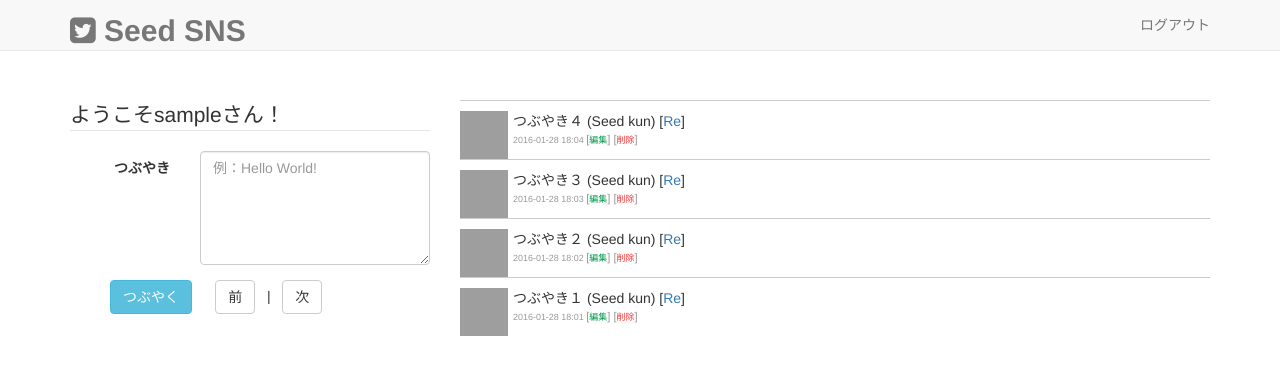
After one commit to myk30akg/seed_sns, a PHP site: page / in a window 1280 px wide. The commit adds this page. Shown: the top 375 px of the page. Run offline with PHP 8.4, Linux system fonts and the light colour scheme; the visitor is signed in with stand-in values (Sample User, id 1); some libraries are stand-ins or nearby versions; grey boxes are pictures that could not be loaded.

Commit message:
index.phpのログイン情報保持機能追加 (time等)

```diff
--- /dev/null
+++ b/index.php
@@ -0,0 +1,162 @@
+<?php
+  session_start();
+  require('dbconnect.php');
+
+  //セッションにidが存在し、かつセッションのtimeと3600秒足した値が
+  //現在時間より小さいときに、ログインしていると判定する
+  if(isset($_SESSION['id']) && $_SESSION['time'] + 3600 > time()){
+    // $_SESSIONに保存している時間更新
+    $_SESSION['time'] = time();
+
+    // ログインしているユーザーのデータをDBから取得($_SESSION['id']を使用して)
+
+    // ログインしていない場合の処理
+    $sql = sprintf('SELECT * FROM members WHERE member_id =%d',
+      mysqli_real_escape_string($db, $_SESSION['id']));
+    $record = mysqli_query($db, $sql) or die(mysqli_error($db));
+    $member = mysqli_fetch_assoc($record);
+  }else{
+    //ログインしていない
+    header('Location: login.php');
+    exit();
+  }
+ ?>
+
+
+<!DOCTYPE html>
+<html lang="ja">
+  <head>
+    <meta charset="utf-8">
+    <meta http-equiv="X-UA-Compatible" content="IE=edge">
+    <meta name="viewport" content="width=device-width, initial-scale=1">
+
+    <title>SeedSNS</title>
+
+    <!-- Bootstrap -->
+    <link href="assets/css/bootstrap.css" rel="stylesheet">
+    <link href="assets/font-awesome/css/font-awesome.css" rel="stylesheet">
+    <link href="assets/css/form.css" rel="stylesheet">
+    <link href="assets/css/timeline.css" rel="stylesheet">
+    <link href="assets/css/main.css" rel="stylesheet">
+
+
+    <!-- HTML5 shim and Respond.js for IE8 support of HTML5 elements and media queries -->
+    <!-- WARNING: Respond.js doesn't work if you view the page via file:// -->
+    <!--[if lt IE 9]>
+      <script src="https://oss.maxcdn.com/html5shiv/3.7.2/html5shiv.min.js"></script>
+      <script src="https://oss.maxcdn.com/respond/1.4.2/respond.min.js"></script>
+    <![endif]-->
+  </head>
+  <body>
+  <nav class="navbar navbar-default navbar-fixed-top">
+      <div class="container">
+          <!-- Brand and toggle get grouped for better mobile display -->
+          <div class="navbar-header page-scroll">
+              <button type="button" class="navbar-toggle" data-toggle="collapse" data-target="#bs-example-navbar-collapse-1">
+                  <span class="sr-only">Toggle navigation</span>
+                  <span class="icon-bar"></span>
+                  <span class="icon-bar"></span>
+                  <span class="icon-bar"></span>
+              </button>
+              <a class="navbar-brand" href="index.html"><span class="strong-title"><i class="fa fa-twitter-square"></i> Seed SNS</span></a>
+          </div>
+          <!-- Collect the nav links, forms, and other content for toggling -->
+          <div class="collapse navbar-collapse" id="bs-example-navbar-collapse-1">
+              <ul class="nav navbar-nav navbar-right">
+                <li><a href="logout.html">ログアウト</a></li>
+              </ul>
+          </div>
+          <!-- /.navbar-collapse -->
+      </div>
+      <!-- /.container-fluid -->
+  </nav>
+
+  <div class="container">
+    <div class="row">
+      <div class="col-md-4 content-margin-top">
+        <legend>ようこそ<?php echo htmlspecialchars($member['nick_name']); ?>さん！</legend>
+        <form method="post" action="" class="form-horizontal" role="form">
+            <!-- つぶやき -->
+            <div class="form-group">
+              <label class="col-sm-4 control-label">つぶやき</label>
+              <div class="col-sm-8">
+                <textarea name="tweet" cols="50" rows="5" class="form-control" placeholder="例：Hello World!"></textarea>
+              </div>
+            </div>
+          <ul class="paging">
+            <input type="submit" class="btn btn-info" value="つぶやく">
+                &nbsp;&nbsp;&nbsp;&nbsp;
+                <li><a href="index.html" class="btn btn-default">前</a></li>
+                &nbsp;&nbsp;|&nbsp;&nbsp;
+                <li><a href="index.html" class="btn btn-default">次</a></li>
+          </ul>
+        </form>
+      </div>
+
+      <div class="col-md-8 content-margin-top">
+        <div class="msg">
+          <img src="http://c85c7a.medialib.glogster.com/taniaarca/media/71/71c8671f98761a43f6f50a282e20f0b82bdb1f8c/blog-images-1349202732-fondo-steve-jobs-ipad.jpg" width="48" height="48">
+          <p>
+            つぶやき４<span class="name"> (Seed kun) </span>
+            [<a href="#">Re</a>]
+          </p>
+          <p class="day">
+            <a href="view.html">
+              2016-01-28 18:04
+            </a>
+            [<a href="#" style="color: #00994C;">編集</a>]
+            [<a href="#" style="color: #F33;">削除</a>]
+          </p>
+        </div>
+        <div class="msg">
+          <img src="http://c85c7a.medialib.glogster.com/taniaarca/media/71/71c8671f98761a43f6f50a282e20f0b82bdb1f8c/blog-images-1349202732-fondo-steve-jobs-ipad.jpg" width="48" height="48">
+          <p>
+            つぶやき３<span class="name"> (Seed kun) </span>
+            [<a href="#">Re</a>]
+          </p>
+          <p class="day">
+            <a href="view.html">
+              2016-01-28 18:03
+            </a>
+            [<a href="#" style="color: #00994C;">編集</a>]
+            [<a href="#" style="color: #F33;">削除</a>]
+          </p>
+        </div>
+        <div class="msg">
+          <img src="http://c85c7a.medialib.glogster.com/taniaarca/media/71/71c8671f98761a43f6f50a282e20f0b82bdb1f8c/blog-images-1349202732-fondo-steve-jobs-ipad.jpg" width="48" height="48">
+          <p>
+            つぶやき２<span class="name"> (Seed kun) </span>
+            [<a href="#">Re</a>]
+          </p>
+          <p class="day">
+            <a href="view.html">
+              2016-01-28 18:02
+            </a>
+            [<a href="#" style="color: #00994C;">編集</a>]
+            [<a href="#" style="color: #F33;">削除</a>]
+          </p>
+        </div>
+        <div class="msg">
+          <img src="http://c85c7a.medialib.glogster.com/taniaarca/media/71/71c8671f98761a43f6f50a282e20f0b82bdb1f8c/blog-images-1349202732-fondo-steve-jobs-ipad.jpg" width="48" height="48">
+          <p>
+            つぶやき１<span class="name"> (Seed kun) </span>
+            [<a href="#">Re</a>]
+          </p>
+          <p class="day">
+            <a href="view.html">
+              2016-01-28 18:01
+            </a>
+            [<a href="#" style="color: #00994C;">編集</a>]
+            [<a href="#" style="color: #F33;">削除</a>]
+          </p>
+        </div>
+      </div>
+
+    </div>
+  </div>
+
+    <!-- jQuery (necessary for Bootstrap's JavaScript plugins) -->
+    <script src="https://ajax.googleapis.com/ajax/libs/jquery/1.11.3/jquery.min.js"></script>
+    <script src="js/bootstrap.min.js"></script>
+  </body>
+</html>
--- a/join/check.php
+++ b/join/check.php
@@ -37,7 +37,7 @@
         mysqli_real_escape_string($db, $_SESSION['join']['nick_name']),
         mysqli_real_escape_string($db, $_SESSION['join']['email']),
         mysqli_real_escape_string($db, sha1($_SESSION['join']['password'])),
-        mysqli_real_escape_string($db, $_SESSION['join']['picture_path'])
+        mysqli_real_escape_string($db, $_SESSION['join']['picture'])
         );
 
     //②sql文を実行する
--- a/join/thanks.php
+++ b/join/thanks.php
@@ -56,7 +56,7 @@
           下記ボタンよりログインして下さい。
         </div>
         <!-- ../の後にパスがない場合、１つ上の階層にファイルがあるかアパッチが判断する -->
-        <a href="login.php" class="btn btn-default">ログイン</a>
+        <a href="../login.php" class="btn btn-default">ログイン</a>
       </div>
     </div>
   </div>
```
Also changed, not shown: join/index.php (+10 -0 lines), login.php (+37 -8 lines), sample.php (added, +27 -0 lines).
